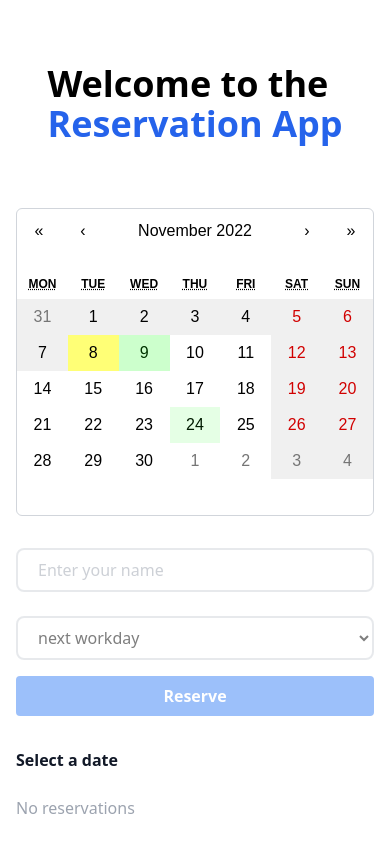
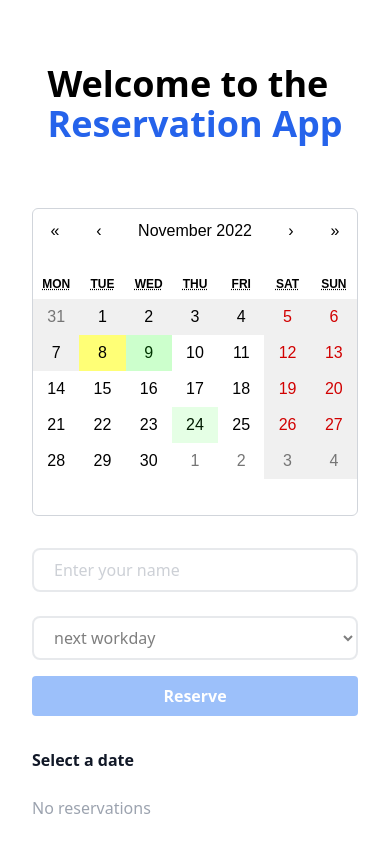
Before and after one commit to erfanansari/reservation-app, a Next.js app: page / in a window 390 px wide. Built offline with nearby package versions, Linux system fonts and the light colour scheme.

Commit message:
refactor: improve design and responsivity

```diff
--- a/pages/index.tsx
+++ b/pages/index.tsx
@@ -143,7 +143,7 @@ const Home: NextPage = () => {
         </h1>
       </header>
       <main className="flex w-full flex-1 flex-col items-center mt-16 md:px-20 text-center">
-        <div className="flex flex-col md:flex-row md:w-full xl:w-[60%] justify-around mx-4">
+        <div className="flex flex-col md:flex-row md:w-full xl:w-[60%] justify-around mx-8 sm:mx-6 md:mx-4">
           <div>
             <div className="mb-8 flex min-h-[308px]">
               <Calendar
@@ -202,7 +202,7 @@ const Home: NextPage = () => {
                               ? 'initial'
                               : `rgba(0, 255, 0, ${length / 10})`,
                           }}
-                          className="h-full w-full absolute top-0 left-0 flex items-center justify-center"
+                          className="h-full w-full absolute top-0 left-0 flex items-center justify-center transition"
                         >
                           <p
                             className={`${
@@ -290,7 +290,7 @@ const Home: NextPage = () => {
               </button>
             </form>
           </div>
-          <ul className="text-left w-[60%] md:ml-[5%]">
+          <ul className="text-left w-full md:w-[60%] md:ml-[5%]">
             <h2 className="font-semibold mt-8 md:mt-0 text-gray-900 mb-6">
               {selectedDate
                 ? `Schedule for ${format(selectedDate, 'MMMM dd, yyy')}`
```
